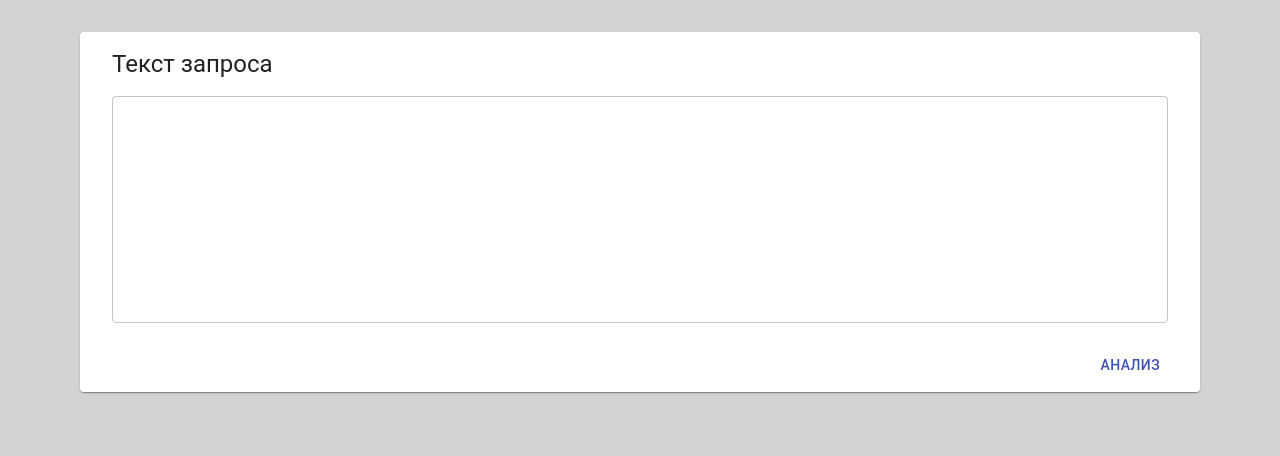
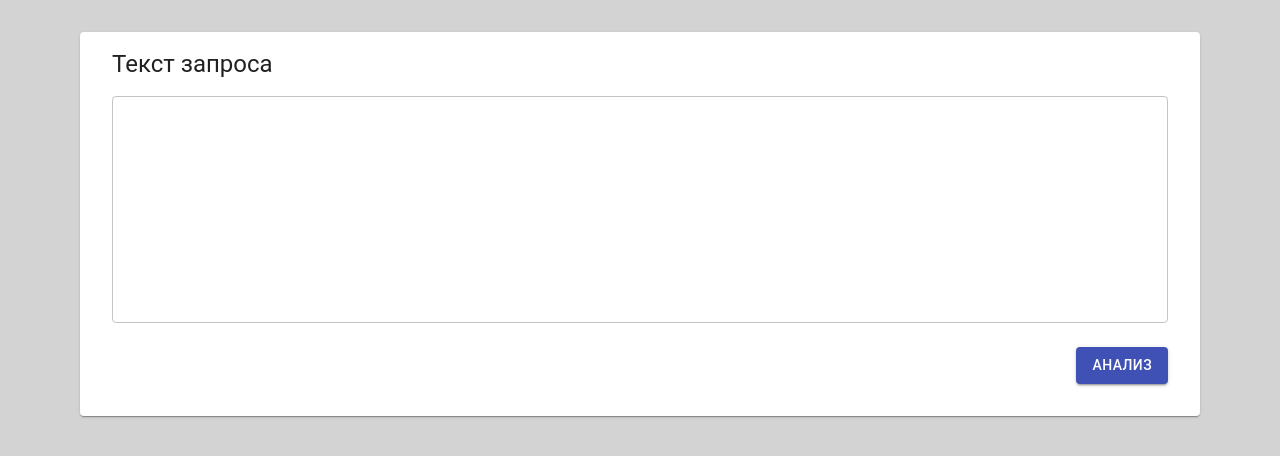
Before and after one commit to MedicBK/medex_client, a React (Create React App) app: page / in a window 1280 px wide. Shown: the top 456 px of the page. Built offline with nearby package versions, Linux system fonts and the light colour scheme.

Commit message:
fix button

```diff
--- a/src/App.tsx
+++ b/src/App.tsx
@@ -44,6 +44,7 @@ const useStyles = makeStyles((theme) => ({
     cardAction: {
         paddingLeft: theme.spacing(4),
         paddingRight: theme.spacing(4),
+        paddingBottom: theme.spacing(4),
     },
     textarea: {
         width: '100%',
@@ -125,7 +126,7 @@ function App() {
                             />
                         </CardContent>
                         <CardActions className={classes.cardAction}>
-                            <Button variant={'text'}
+                            <Button variant={'contained'}
                                     style={{marginLeft: 'auto'}}
                                     color={'primary'}
                                     onClick={analize}>Анализ</Button>
```
Also changed, not shown: src/logo.svg (deleted), 1 other file (tests, documents, lock files or other folders).
